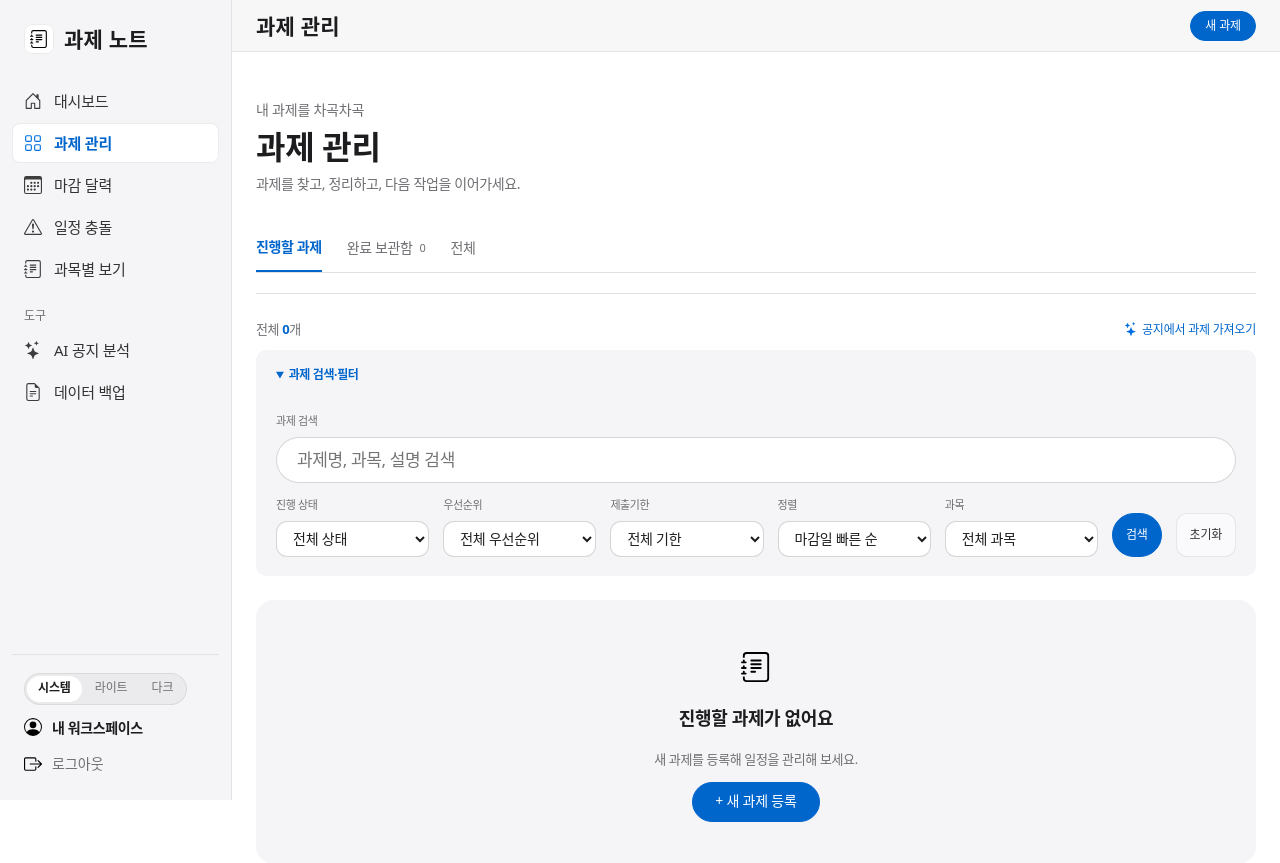
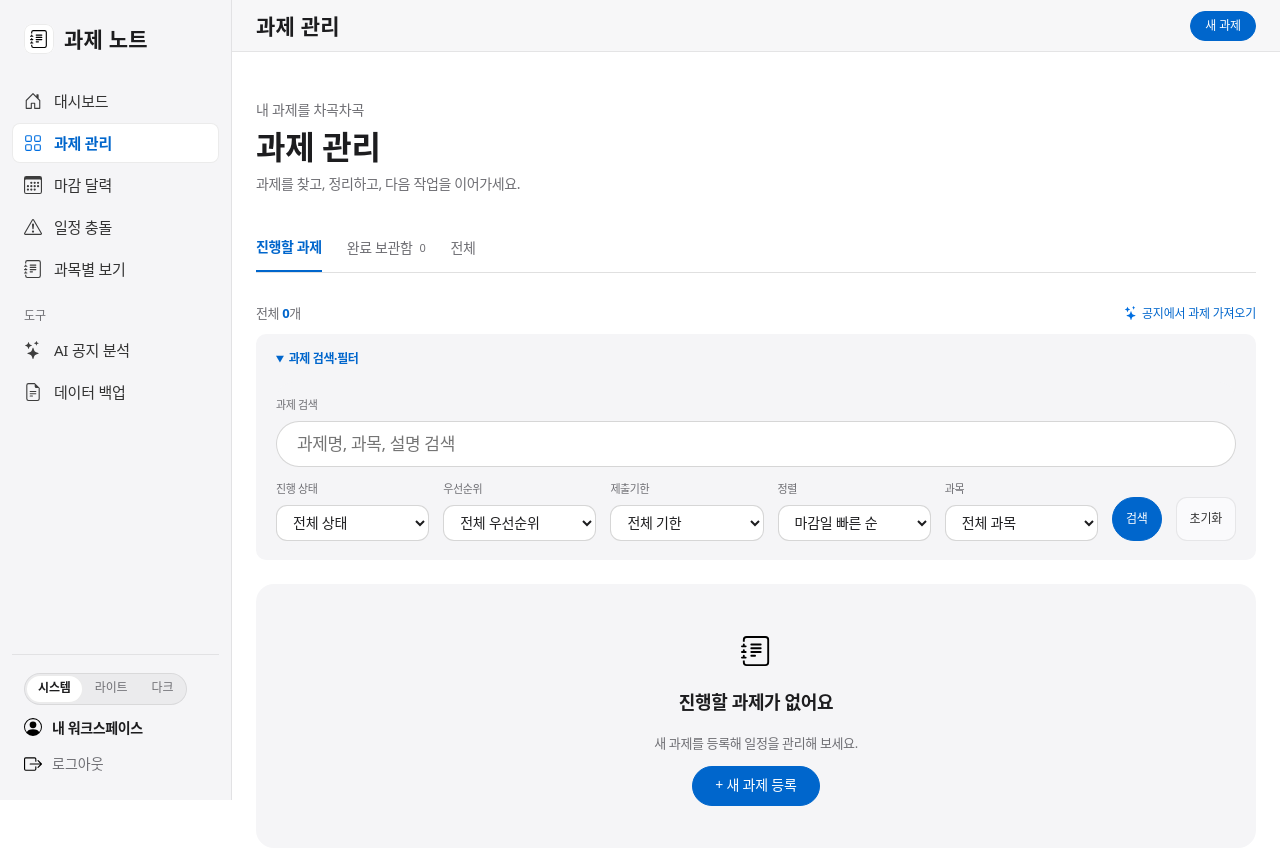
Before and after one commit to jongjong123alt/homework, a Flask app: page /assignments in a window 1280 px wide. Shown: the top 863 px of the page. Run offline with Flask 3, Linux system fonts and the light colour scheme; the visitor is signed in with stand-in values (Sample User, id 1); data that the repository does not hold is empty.

Commit message:
Remove duplicate divider under assignment tabs
Co-Authored-By: Claude Opus 5.5 <noreply@anthropic.com>
Claude-Session: https://claude.ai/code/session_01T2rAALM4oYqPUfs2fbHRnG

```diff
--- a/static/css/ui.css
+++ b/static/css/ui.css
@@ -1382,3 +1382,9 @@ input[type="checkbox"] {
 .site-footer .theme-switch {
   margin: 0 0 0 auto;
 }
+
+/* Tabs already draw the divider; drop the toolbar's own top rule beneath them */
+.assignment-tabs + .manager-toolbar {
+  border-top: 0;
+  padding-top: 4px;
+}
```
